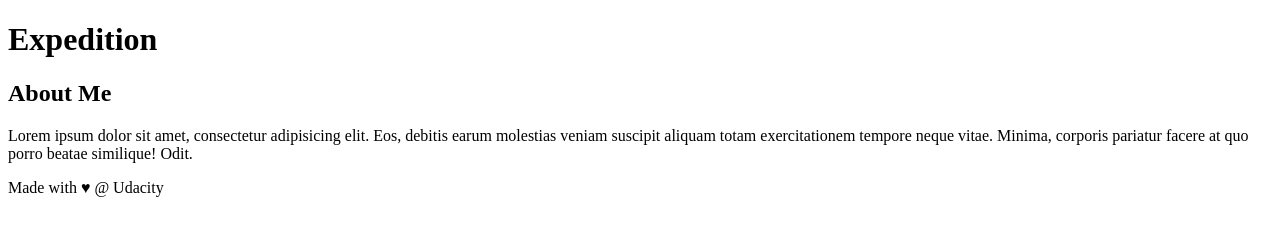
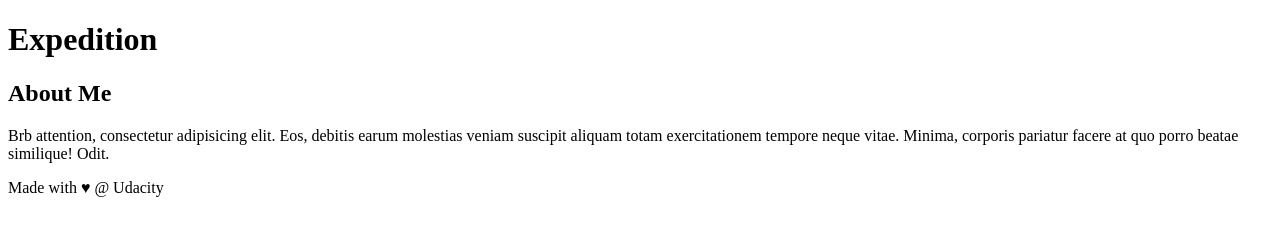
Before and after one commit to askati/new-git-project, a plain HTML site: page index.html in a window 1280 px wide. Drawn offline with Linux system fonts and the light colour scheme.

Commit message:
Added personal details

```diff
--- a/index.html
+++ b/index.html
@@ -22,7 +22,7 @@
     <aside>
         <h2>About Me</h2>
 
-        <p>Lorem ipsum dolor sit amet, consectetur adipisicing elit. Eos, debitis earum molestias veniam suscipit aliquam totam exercitationem tempore neque vitae. Minima, corporis pariatur facere at quo porro beatae similique! Odit.</p>
+        <p>Brb attention, consectetur adipisicing elit. Eos, debitis earum molestias veniam suscipit aliquam totam exercitationem tempore neque vitae. Minima, corporis pariatur facere at quo porro beatae similique! Odit.</p>
     </aside>
 
     <footer>
```
